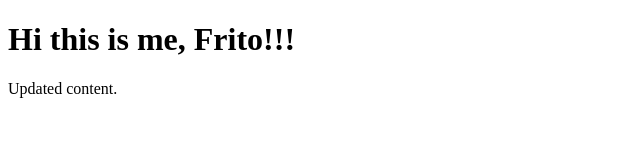
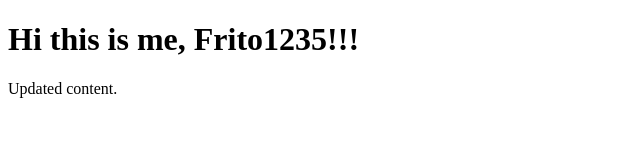
Before and after one commit to pratikshaparsewar/intro-html, a plain HTML site: page index.html in a window 1280 px wide. Shown: the whole page, without its empty margins (0-640 px from the left). Drawn offline with Linux system fonts and the light colour scheme.

Commit message:
Added numbers

```diff
--- a/index.html
+++ b/index.html
@@ -5,7 +5,7 @@
 	<title>Intro to html</title>
 </head>
 <body>
-	<h1>Hi this is me, Frito!!!</h1>
+	<h1>Hi this is me, Frito1235!!!</h1>
 	<p>Updated content.</p>
 </body>
 </html>
```
